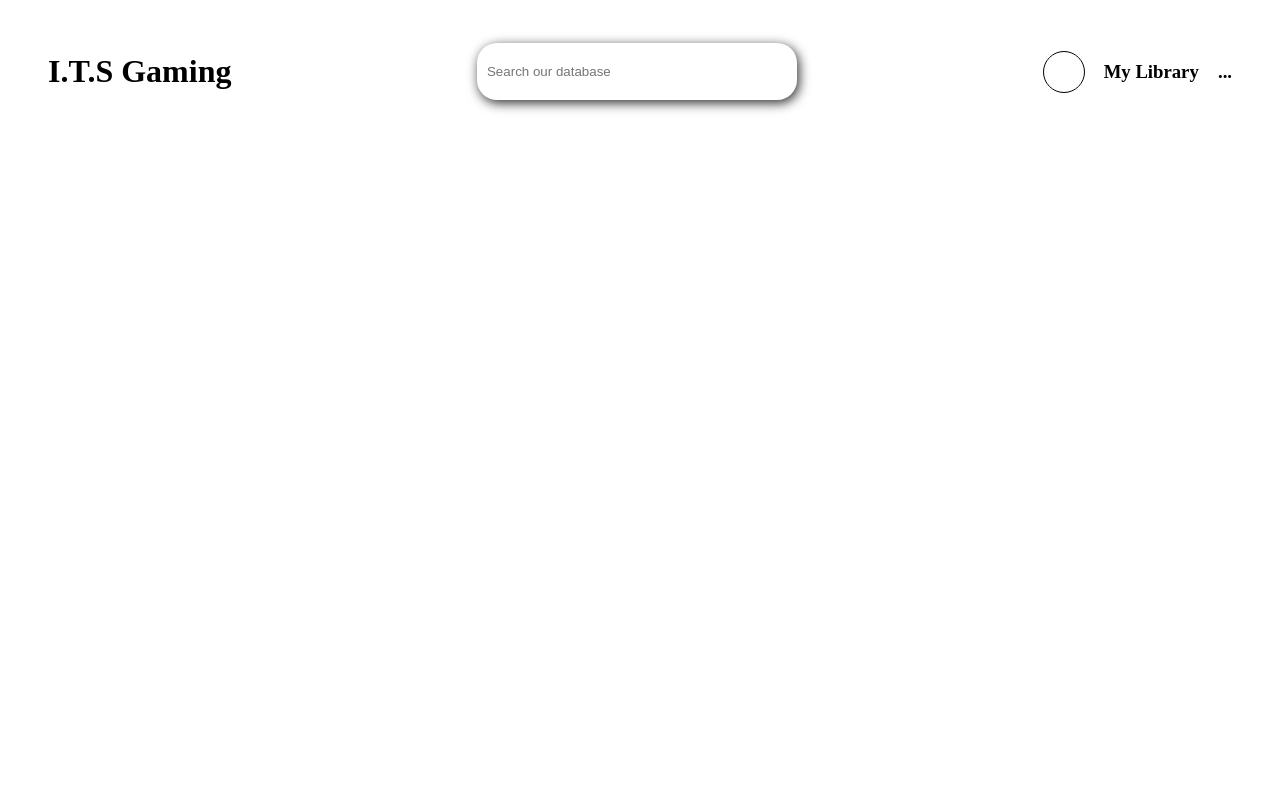
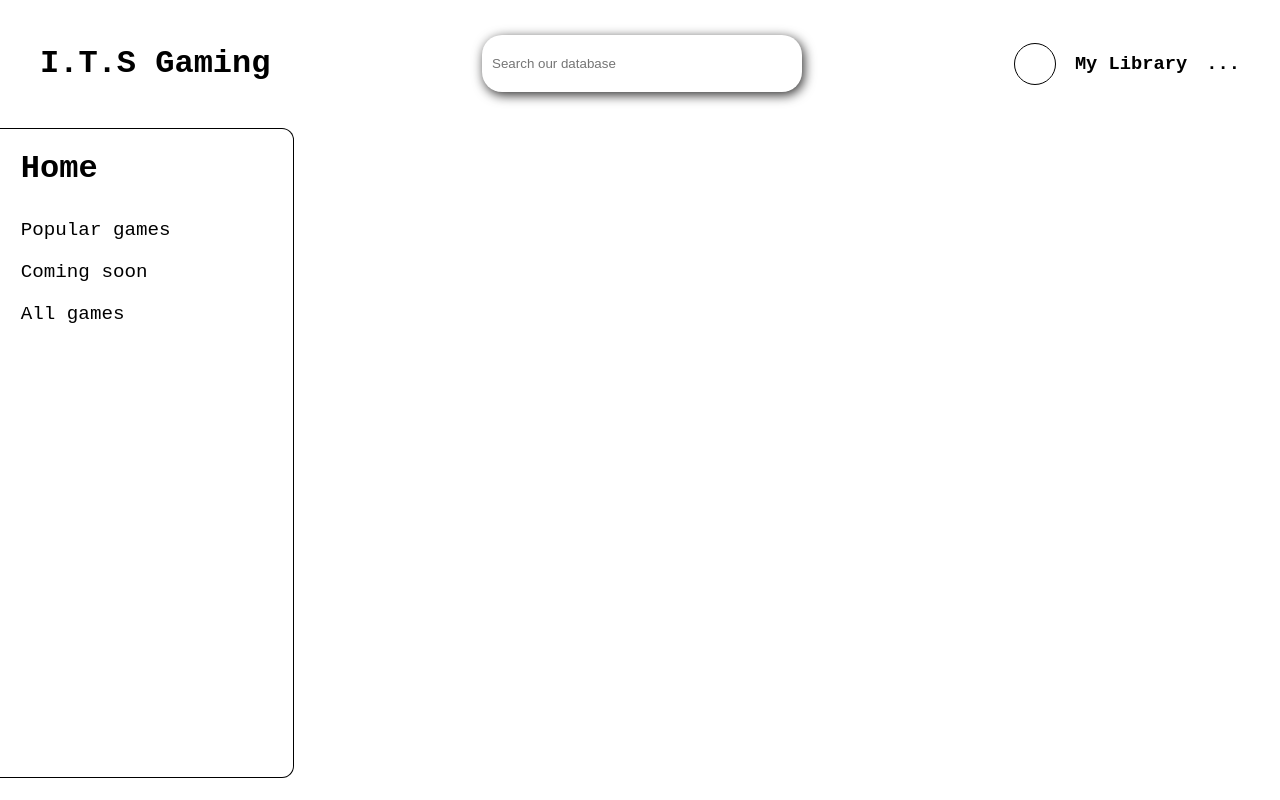
Before and after one commit to brycedesantis/gaming-database, a React (Vite) app: page / in a window 1280 px wide. Built offline with nearby package versions, Linux system fonts and the light colour scheme.

Commit message:
Create sidebar element

```diff
--- a/src/App.jsx
+++ b/src/App.jsx
@@ -1,9 +1,12 @@
+import Drawer from "./Components/Drawer"
 import Navbar from "./Components/Navbar"
+import "./styles/App.css"
 
 function App() {
 	return (
 		<>
 			<Navbar />
+			<Drawer />
 		</>
 	)
 }
--- /dev/null
+++ b/src/Components/Drawer.jsx
@@ -0,0 +1,20 @@
+import "../styles/Drawer.css"
+
+export default function Drawer() {
+	const listItems = ["Popular games", "Coming soon", "All games"]
+
+	return (
+		<div className="drawer-sidebar">
+			<h1>Home</h1>
+			<ul className="drawer-list">
+				{listItems.map((item, index) => {
+					return (
+						<li className="drawer-list-items" key={index}>
+							{item}
+						</li>
+					)
+				})}
+			</ul>
+		</div>
+	)
+}
--- /dev/null
+++ b/src/styles/App.css
@@ -0,0 +1,5 @@
+body {
+	font-family: "Courier New", Courier, monospace;
+	margin: 0;
+	padding: 0;
+}
--- /dev/null
+++ b/src/styles/Drawer.css
@@ -0,0 +1,21 @@
+.drawer-sidebar {
+	display: flex;
+	flex-direction: column;
+	width: 17em;
+	border: 1px solid;
+	border-left: 0;
+	border-radius: 0px 12px 12px 0px;
+	height: 81vh;
+	padding-left: 1.3em;
+}
+
+.drawer-list {
+	padding: 0;
+	margin-top: 0;
+}
+
+.drawer-list-items {
+	list-style: none;
+	padding: 10px 0;
+	font-size: 1.2em;
+}
```
